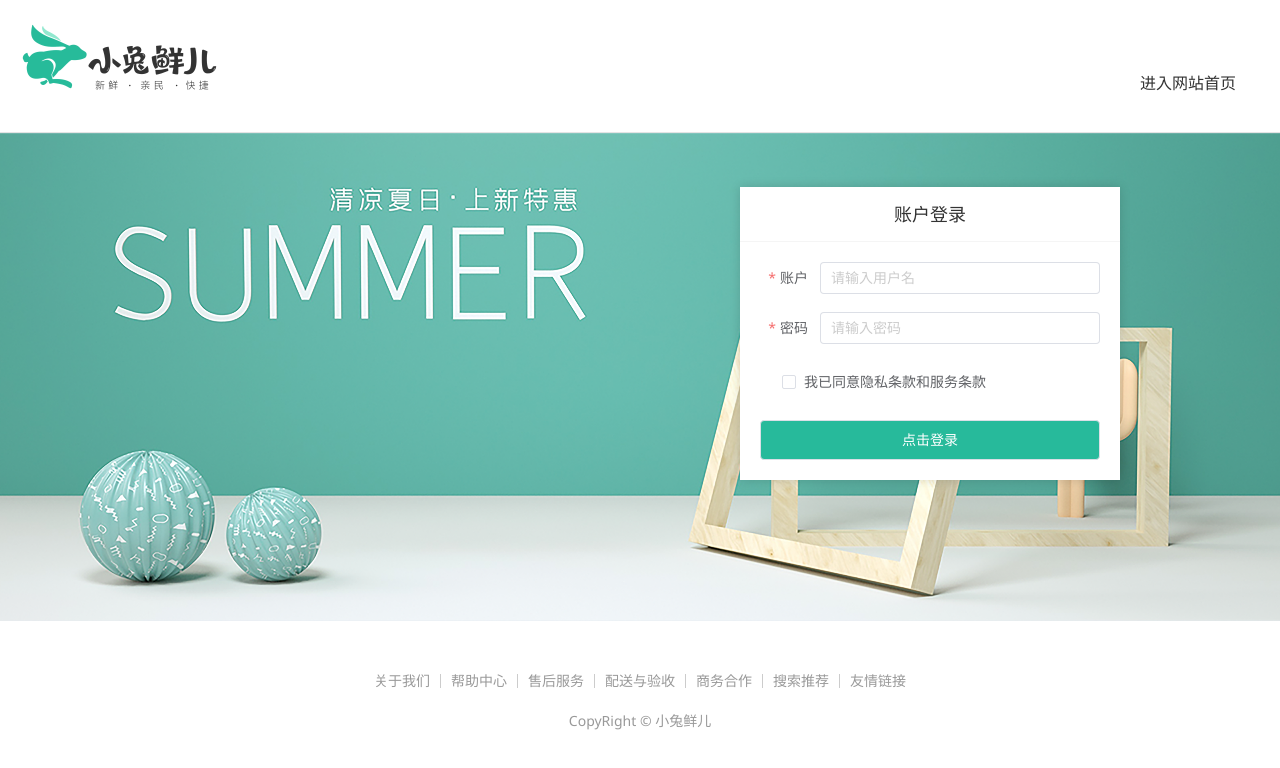
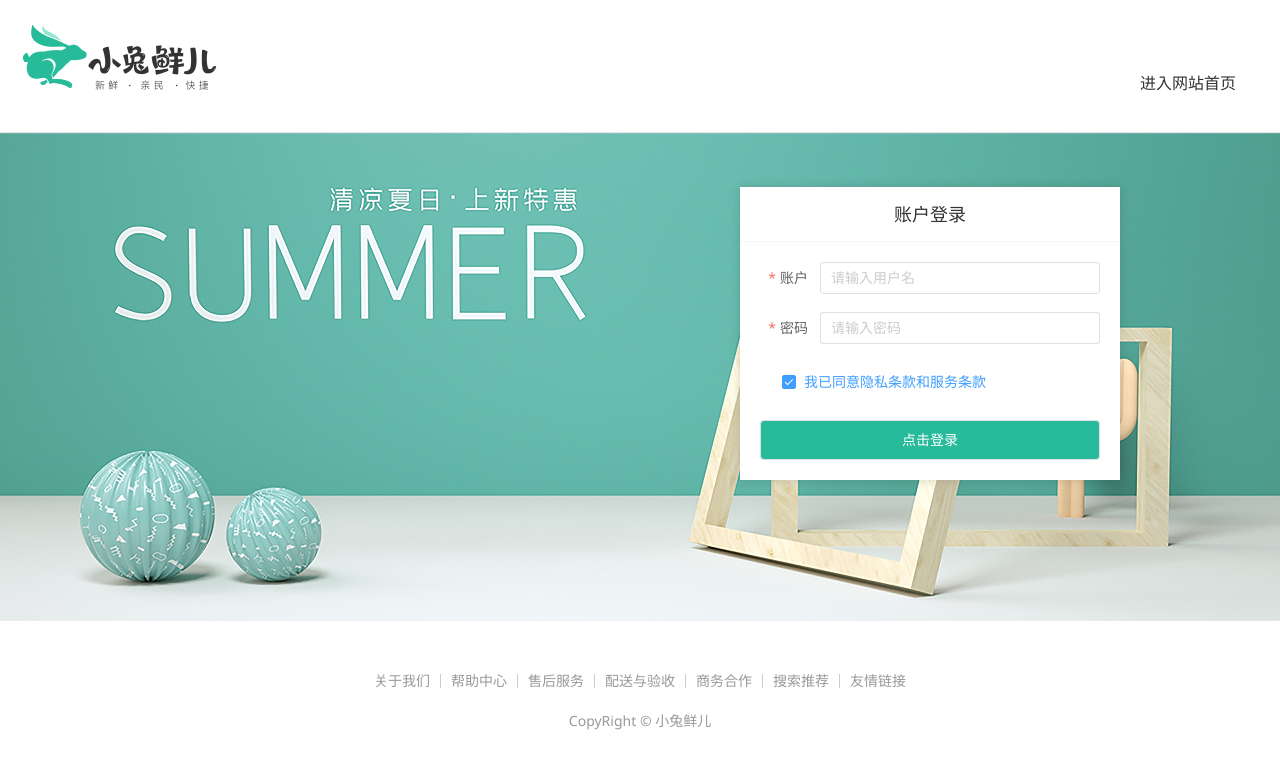
Before and after one commit to bgzb/ERabbit-Vue, a Vue app: page /login in a window 1280 px wide. Shown: the top 768 px of the page. Built offline with nearby package versions, Linux system fonts and the light colour scheme; a small style sheet from the web is missing.

Commit message:
表单校验的自定义校验规则

```diff
--- a/src/views/Login/index.vue
+++ b/src/views/Login/index.vue
@@ -1,21 +1,33 @@
 <script setup>
 
-import {ref} from 'vue'
+import { ref } from 'vue'
 
 const form = ref({
-    account: '',
-    password: ''
+  account: '',
+  password: '',
+  agree: true
 })
 
 const rules = {
-    account:[
-        {required: true, message: '请输入用户名', trigger: 'blur'},
+  account: [
+    { required: true, message: '请输入用户名', trigger: 'blur' },
 
-    ],
-    password:[
-        {required: true, message: '请输入密码', trigger: 'blur'},
-        {min: 6, max: 14, message: '密码长度在6-14之间', trigger: 'blur'}
-    ]
+  ],
+  password: [
+    { required: true, message: '请输入密码', trigger: 'blur' },
+    { min: 6, max: 14, message: '密码长度在6-14之间', trigger: 'blur' }
+  ],
+  agree: [
+    {
+      validator: (rule, value, callback) => {
+        if (value === false) {
+          callback(new Error('请同意隐私条款和服务条款'))
+        } else {
+          callback()
+        }
+      }
+    }
+  ]
 }
 
 </script>
@@ -50,8 +62,8 @@
               <el-form-item prop="password" label="密码">
                 <el-input v-model="form.password" type="password" show-password placeholder="请输入密码" />
               </el-form-item>
-              <el-form-item label-width="22px">
-                <el-checkbox size="large">
+              <el-form-item prop="agree" label-width="22px">
+                <el-checkbox size="large" v-model="form.agree">
                   我已同意隐私条款和服务条款
                 </el-checkbox>
               </el-form-item>
```
